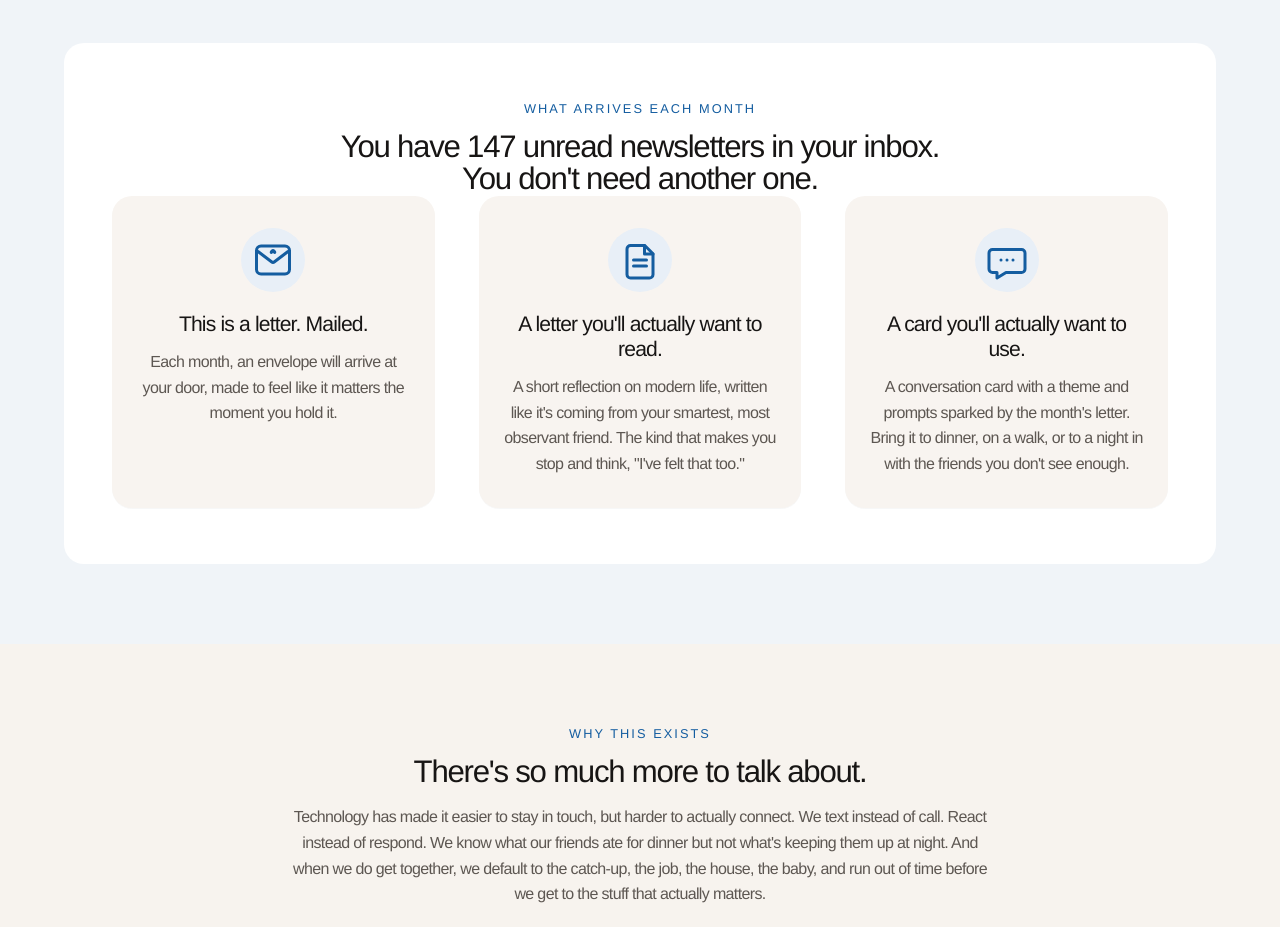
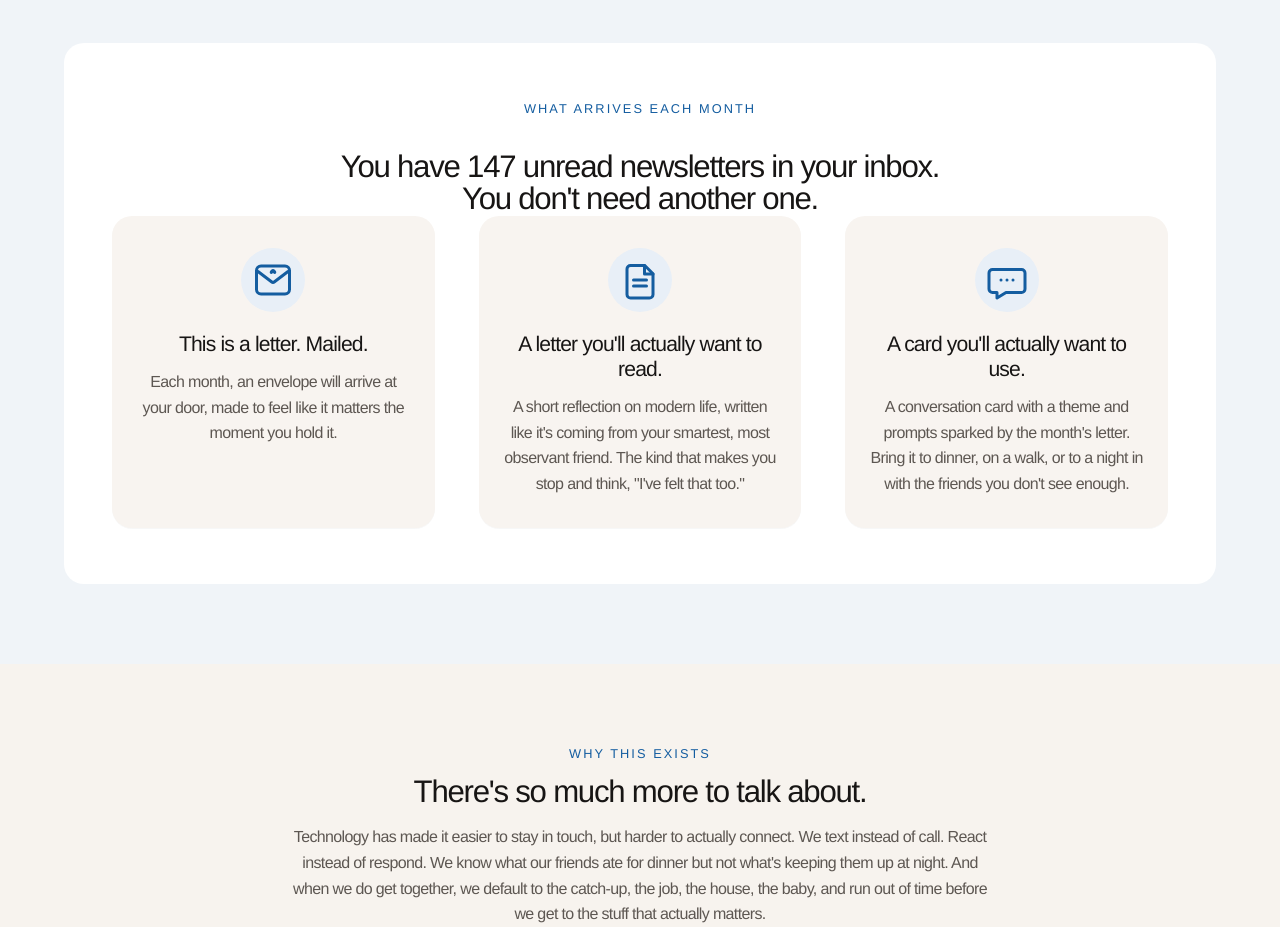
Before and after one commit to toriwinders/the-letter-room, a Next.js app: page / in a window 1280 px wide. Shown: the part 820-1747 px from the top of the page. Built offline with nearby package versions, Linux system fonts and the light colour scheme.

Commit message:
Increase product section heading spacing

```diff
--- a/components/product-preview.tsx
+++ b/components/product-preview.tsx
@@ -68,7 +68,7 @@ export function ProductPreview() {
         <div className="product-card">
           <p className="eyebrow">What Arrives Each Month</p>
 
-          <div className="mx-auto mt-3 max-w-[38rem]">
+          <div className="mx-auto mt-8 max-w-[28rem] sm:max-w-[38rem]">
             <h2 className="section-title copy-rhythm">
               <span className="sm:hidden">
                 You have 147 unread newsletters in your inbox.
@@ -82,7 +82,7 @@ export function ProductPreview() {
             </h2>
           </div>
 
-          <div className="why-grid mt-18 sm:mt-22 lg:mt-24">
+          <div className="why-grid mt-20 sm:mt-24 lg:mt-28">
             <article className="why-card">
               <div className="icon-badge">
                 <EnvelopeIcon />
```
